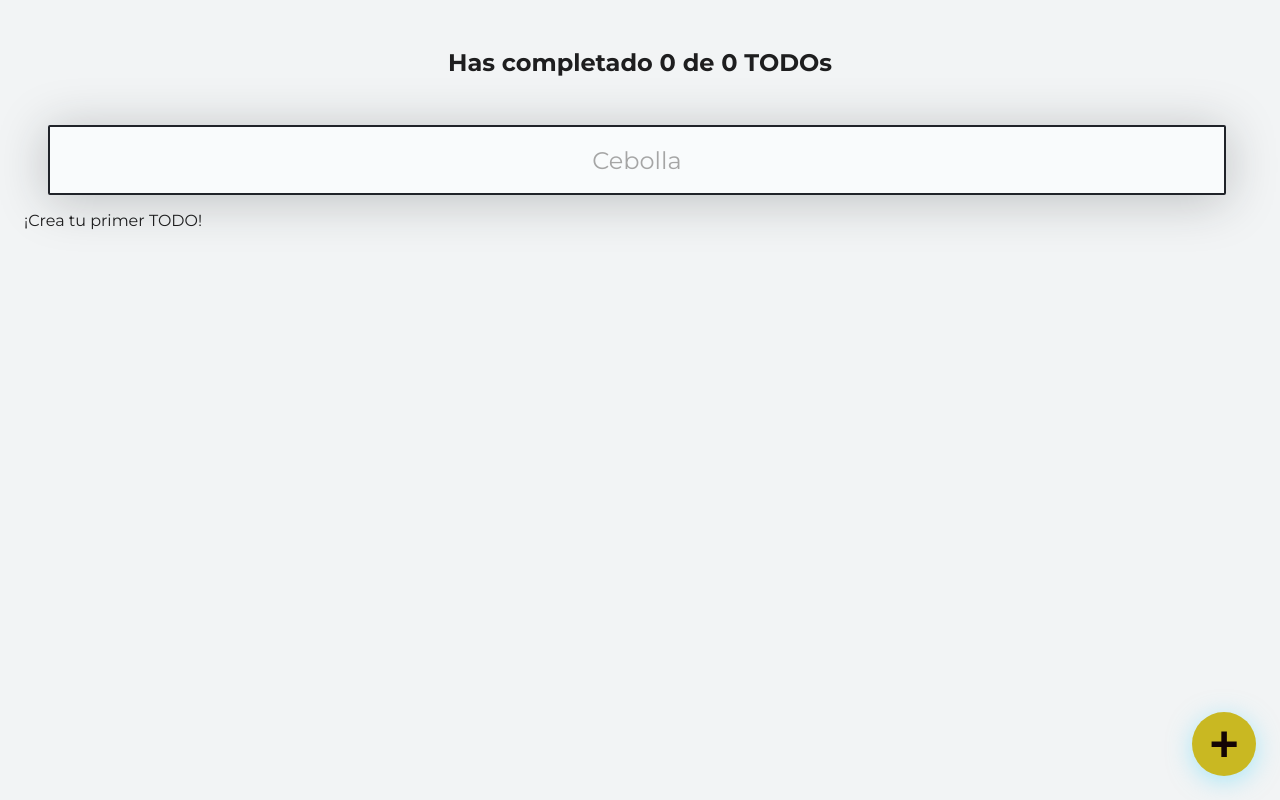
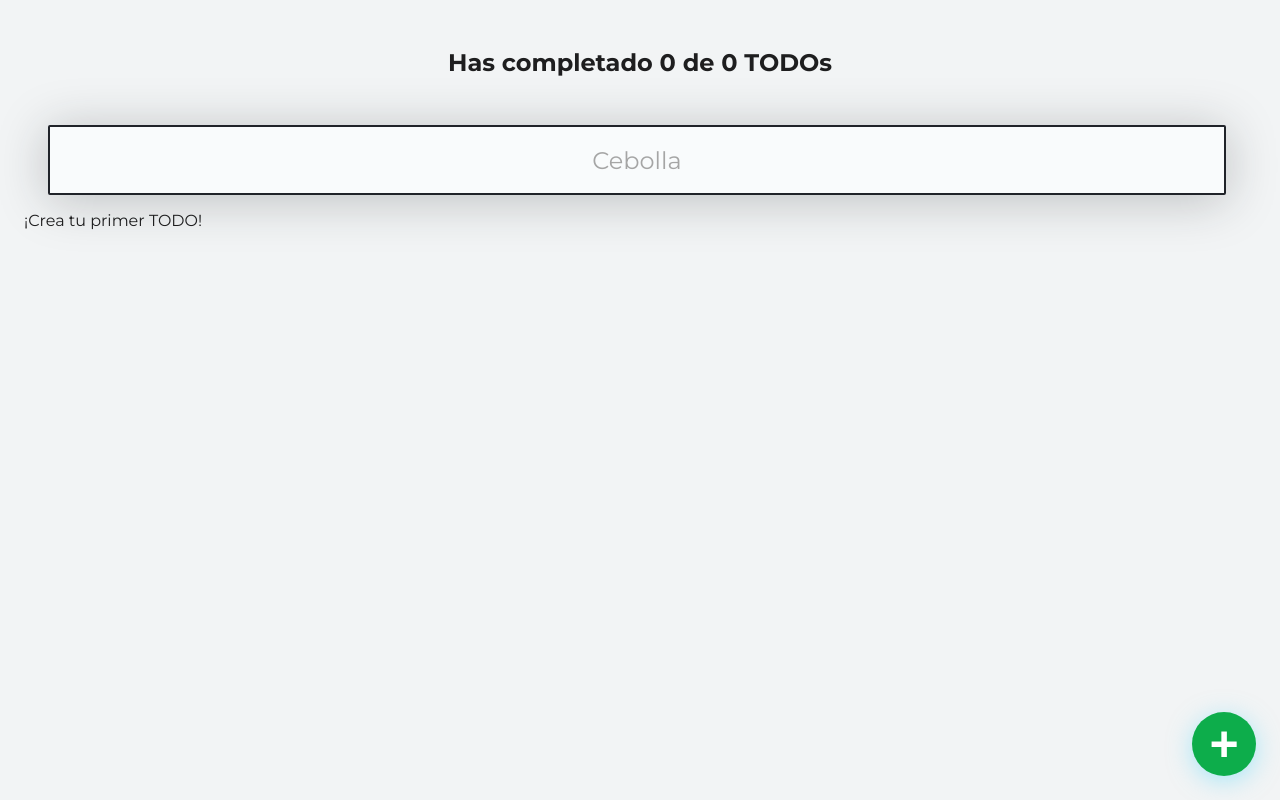
Before and after one commit to marialbert/test-react3, a React app: page / in a window 1280 px wide. Built offline with nearby package versions, Linux system fonts and the light colour scheme.

Commit message:
test rama qatest2

```diff
--- a/src/CreateTodoButton/CreateTodoButton.css
+++ b/src/CreateTodoButton/CreateTodoButton.css
@@ -1,5 +1,5 @@
 .CreateTodoButton {
-  background-color: #c9b822;
+  background-color: #0dad4b;
   box-shadow: 0px 5px 25px rgba(97, 218, 250, 0.5);
   border: none;
   border-radius: 50%;
@@ -9,7 +9,7 @@
   bottom: 24px;
   right: 24px;
   font-weight: bold;
-  color: #130505;
+  color: #ffffff;
   display: flex;
   justify-content: center;
   align-items: center;
```
